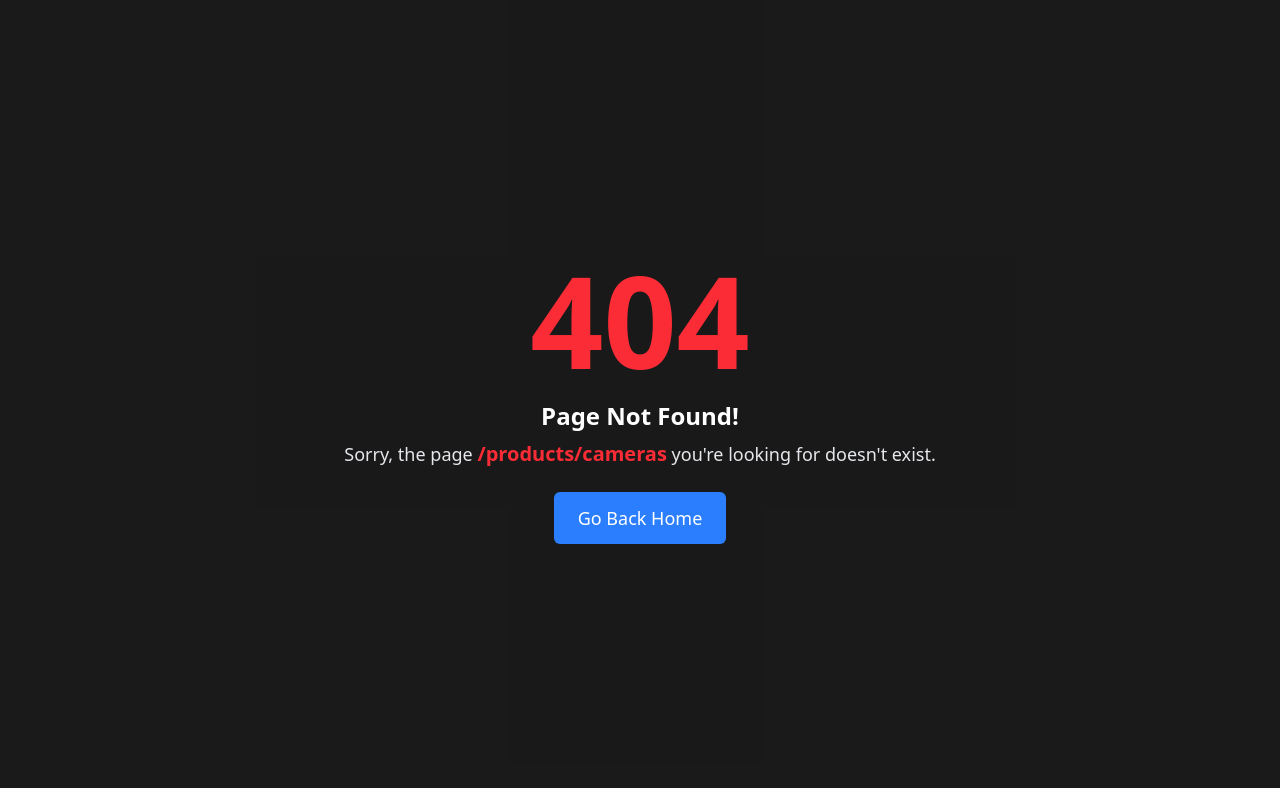
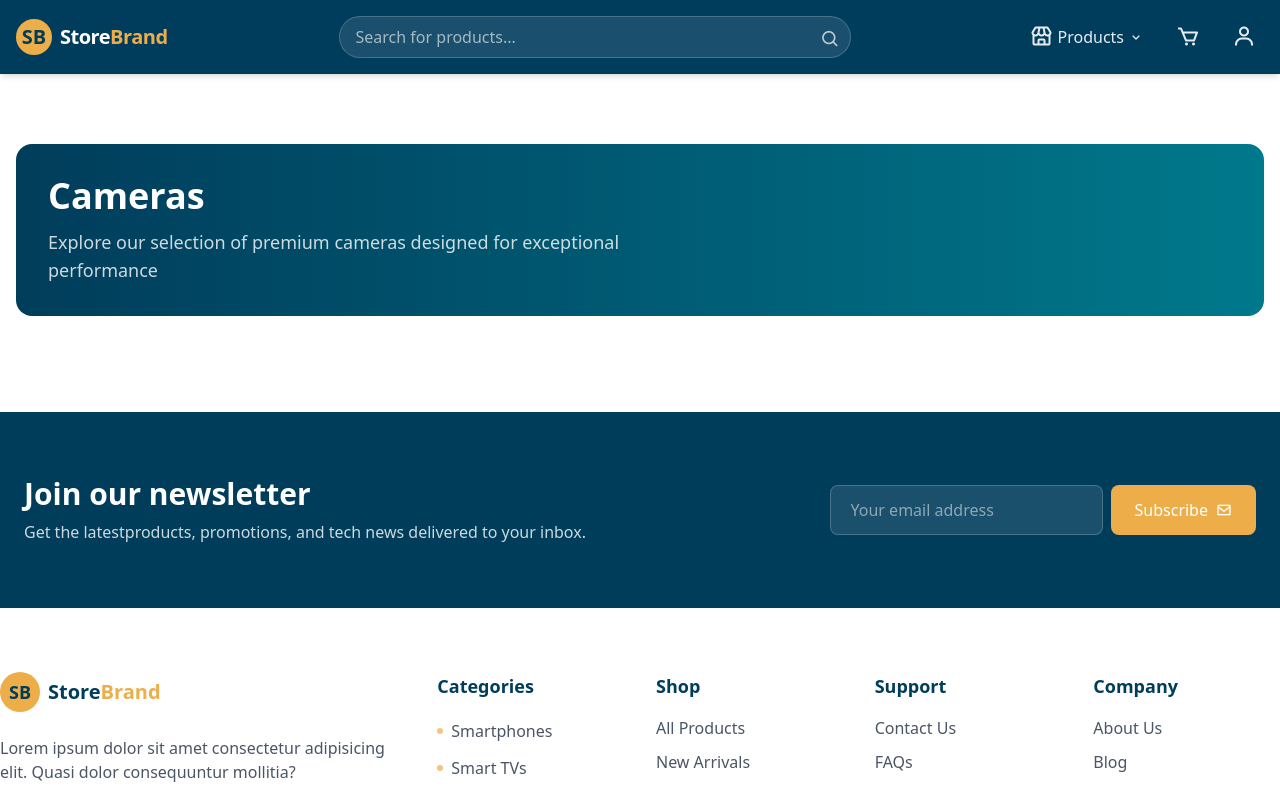
Before and after one commit to alijamshidy/shopping_website_Next.js, a Next.js app: page /products/cameras in a window 1280 px wide. Before the commit this address had no page. Shown: the top 788 px of the page. Built offline with nearby package versions, Linux system fonts and the light colour scheme.

Commit message:
Dynamic Category Banner

```diff
--- a/src/app/(store)/layout.tsx
+++ b/src/app/(store)/layout.tsx
@@ -6,8 +6,9 @@
   return (
     <div className="min-h-screen flex flex-col">
       <Navigation />
+      <div className="pt-24"></div>
+      <main className="grow">{children}</main>
 
-      <main className="grow">{children}</main>
       <Footer />
     </div>
   );
--- /dev/null
+++ b/src/app/(store)/products/[category]/page.tsx
@@ -0,0 +1,24 @@
+import { categories } from "@/app/data/products";
+
+const page = async ({ params }: { params: Promise<{ category: string }> }) => {
+  const categorySlug = (await params)?.category?.toLowerCase();
+  const categoryInfo = categories.find(
+    cat => cat?.slug?.toLowerCase() === categorySlug
+  );
+  const categoryName = categoryInfo?.name || (await params)?.category;
+  return (
+    <div className="max-w-7xl mx-auto px-4 py-12">
+      <div className="bg-linear-to-r from-[#003d5b] to-[#00798c] rounded-2xl p-8 mb-12 text-white relative overflow-hidden">
+        <div className="relative z-10">
+          <h1 className="text-4xl font-bold mb-3">{categoryName}</h1>
+          <p className="text-lg text-white/80 max-w-2xl">
+            Explore our selection of premium {categoryName.toLowerCase()}{" "}
+            designed for exceptional performance
+          </p>
+        </div>
+      </div>
+    </div>
+  );
+};
+
+export default page;
--- a/src/app/(store)/products/page.tsx
+++ b/src/app/(store)/products/page.tsx
@@ -15,7 +15,7 @@
         {categories.map(category => (
           <Link
             key={category.slug}
-            href={`/products`}
+            href={`/products/${category.slug}`}
             className="group bg-white rounded-xl overflow-hidden shadow-md hover:shadow-lg hover:translate-y-[-5px] border-b-4 relative transition-all"
             style={{ borderColor: category.color }}>
             <div className="h-48 relative overflow-hidden bg-gray-100 ">
```
